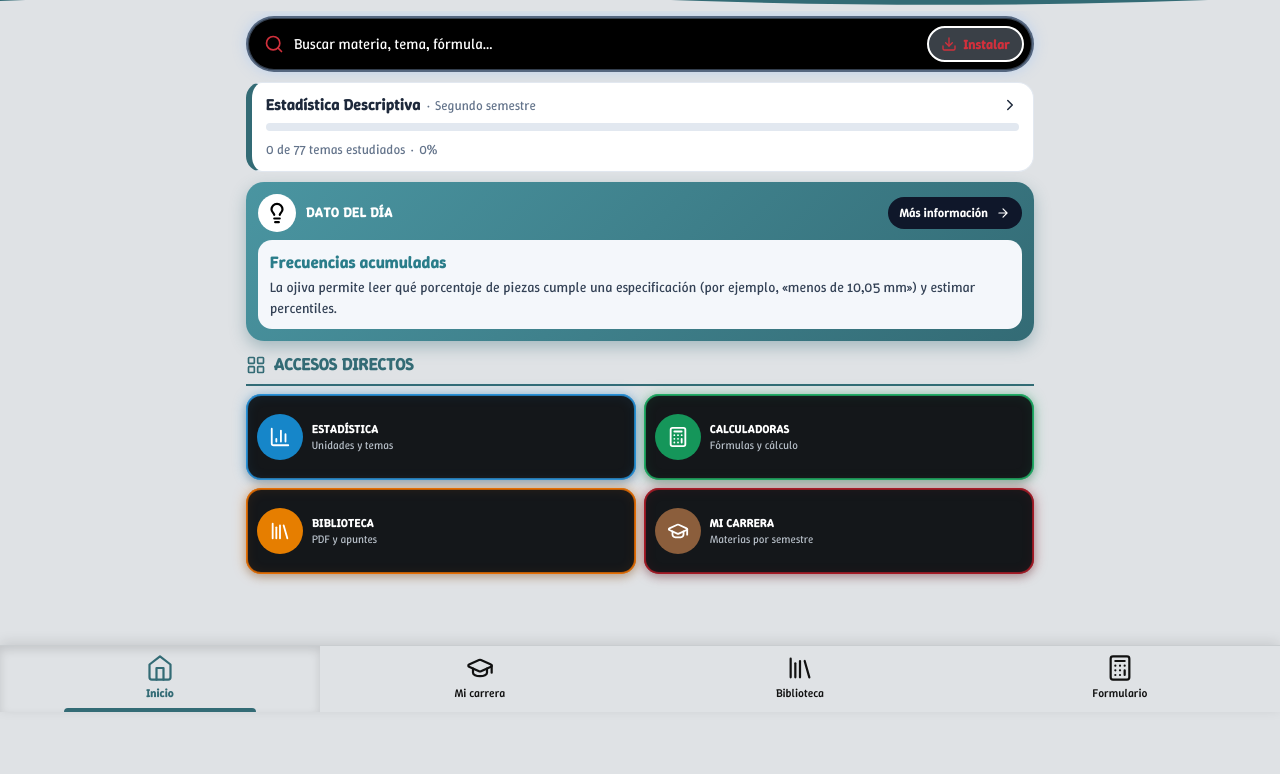
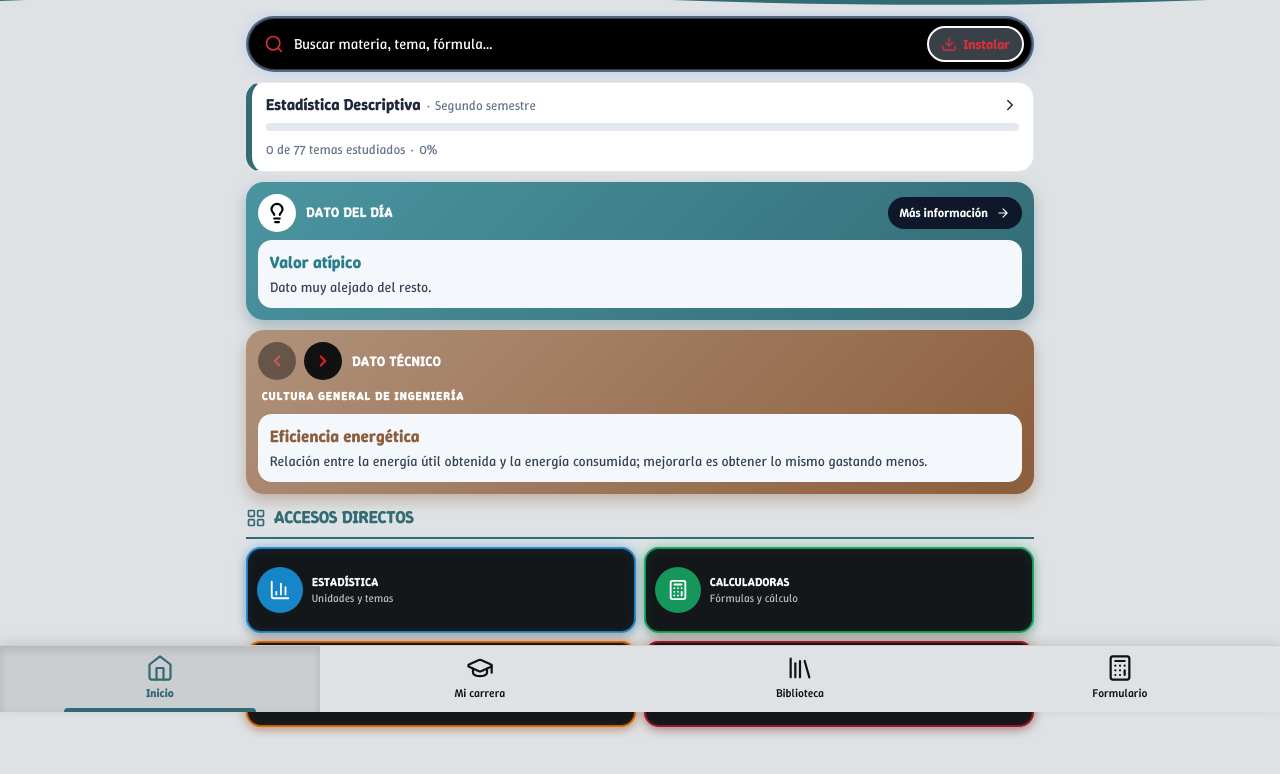
Before and after one commit to jpvaldez17/ingenieria_industrial, a plain HTML site: page index.html in a window 1280 px wide. Shown: the part 88-862 px from the top of the page. Before the commit the page ends 800 px from the top, so only its background shows below. Drawn offline with Linux system fonts and the light colour scheme.

Commit message:
Add files via upload

```diff
--- a/app.js
+++ b/app.js
@@ -103,15 +103,42 @@ const row=(h,i,t,s,c)=>`<a class="row card" href="${h}" style="--c:${c}"><span c
 const mx=f=>`<span class="fm2 fit"><span class="mw">${f.mathml}</span></span>`;
 const fcard=f=>`<a class="fc" href="#/calc/${f.id}" style="--c:${SUBJ()[f.subject].color}"><span class="bd">${ic(f.icon||'sigma',18)}</span><span class="ft"><b>${f.name}${f.custom?' <i class="mine">propia</i>':''}</b>${f.mathml?mx(f):`<code>${f.tex}</code>`}</span>${ic('chevR',16)}</a>`;
 
+/* ===== Dato del día (glosario de la materia actual; cambia al actualizar la app) y Dato técnico (glosario general) ===== */
+let DIA={},DT={h:[],i:-1},DTL=null;
+function diaPick(sid){
+ if(DIA[sid])return DIA[sid];
+ const c=(D.sub[sid]&&D.sub[sid].content)||{},pool=[];
+ for(const tid in c)(c[tid].glos||[]).forEach(g=>pool.push({t:g.t,p:g.p,tid}));
+ let r;
+ if(pool.length){const x=pool[Math.floor(Math.random()*pool.length)];r={t:x.t,p:/^[a-záéíóúñ]/.test(x.p)?x.p[0].toUpperCase()+x.p.slice(1):x.p,href:`#/tema/${sid}/${x.tid}`}}
+ else{const k=D.career.datos,d=k[Math.floor(Math.random()*k.length)];r={t:d.t,p:d.p,href:`#/materia/${sid}`}}
+ return DIA[sid]=r}
+function dtList(){if(!DTL&&GL)DTL=GL.secciones.flatMap(s=>s.items.map(x=>({n:s.n,g:s.t,t:x[0],p:x[1]})));return DTL||[]}
+function dtCur(){const L=dtList();if(!L.length)return null;if(DT.i<0){DT.h=[Math.floor(Math.random()*L.length)];DT.i=0}return L[DT.h[DT.i]]}
+function dtMove(dir){
+ const L=dtList();if(!L.length)return;
+ if(dir>0){if(DT.i<DT.h.length-1)DT.i++;else{let r,t=0;do{r=Math.floor(Math.random()*L.length)}while(r==DT.h[DT.i]&&++t<5);DT.h.push(r);DT.i++}}
+ else if(DT.i>0)DT.i--;
+ const e=document.getElementById('dtec');if(e)dtFill(e)}
+function dtInner(){
+ const x=dtCur();
+ if(!x)return`<div class="dh"><b>DATO TÉCNICO</b></div><div class="db"><p>Cargando glosario…</p></div>`;
+ return`<div class="dh"><span class="dnav"><button data-act="dtp" aria-label="Anterior"${DT.i>0?'':' disabled'}>${ic('chevL',18)}</button><button data-act="dtn" aria-label="Siguiente">${ic('chevR',18)}</button></span><b>DATO TÉCNICO</b></div><div class="dgr">${esc(x.g)}</div><div class="db"><strong>${esc(x.t)}</strong><p>${esc(x.p)}</p></div>`}
+function dtFill(e){const x=dtCur();if(x)e.style.setProperty('--g',gcol(x.n));e.innerHTML=dtInner()}
+const dtHTML=()=>{
+ if(!GL)loadGlos().then(()=>{const e=document.getElementById('dtec');if(e)dtFill(e)});
+ const x=dtCur();return`<div class="dato dtec" id="dtec" style="--g:${x?gcol(x.n):'#336B75'}">${dtInner()}</div>`};
+
 /* ===== Pantallas ===== */
 function home(){
  const cur=curId(),s=SUBJ()[cur],T=topics(cur),d=S.done.filter(x=>x.startsWith(cur+'/')).length,p=T.length?Math.round(d/T.length*100):0;
- const dt=D.career.datos[Math.floor((Date.now()-new Date(new Date().getFullYear(),0,0))/864e5)%D.career.datos.length],stand=matchMedia('(display-mode: standalone)').matches;
+ const dt=diaPick(cur),stand=matchMedia('(display-mode: standalone)').matches;
  const favs=S.favs.map(f=>{const[sid,tid]=f.split('/'),t=topics(sid).find(x=>x.id==tid);return t?`<a class="row" href="#/tema/${f}">${ic('bookmark',16)}<span>${esc(t.t)}</span>${ic('chevR',16)}</a>`:''}).join('');
  const tl=(h,c,hz,i,t,sb)=>`<a class="acc" href="${h}" style="--c:${c};--haz:${hz}"><span class="bd">${ic(i,22)}</span><span class="at"><b>${t}</b><small>${sb}</small></span></a>`;
  return `<div class="search"><a href="#/buscar">${ic('search')}<span>Buscar materia, tema, fórmula…</span></a>${stand?'':`<button data-act="inst">${ic('download',16)} Instalar</button>`}</div>
  <a class="card cur" href="#/materia/${cur}" style="--c:var(--tq)"><div class="r"><span><b>${s.name}</b> <small>· ${semTxt(cur)}</small></span>${ic('chevR',18)}</div><div class="bar"><i style="width:${p}%"></i></div><small>${T.length?`${d} de ${T.length} temas estudiados · ${p}%`:'Contenido próximamente'}</small></a>
- <div class="dato"><div class="dh"><span class="bd w">${ic('bulb',22)}</span><b>DATO DEL DÍA</b><a class="pillb" href="#/materia/${cur}">Más información ${ic('arrow',14)}</a></div><div class="db"><strong>${dt.t}</strong><p>${dt.p}</p></div></div>
+ <div class="dato"><div class="dh"><span class="bd w">${ic('bulb',22)}</span><b>DATO DEL DÍA</b><a class="pillb" href="${dt.href}">Más información ${ic('arrow',14)}</a></div><div class="db"><strong>${dt.t}</strong><p>${dt.p}</p></div></div>
+ ${dtHTML()}
  <h2 class="acch">${ic('grid',20)} ACCESOS DIRECTOS</h2>
  <div class="accs">${tl('#/materia/'+cur,'#1686c9','42,160,240',s.icon,s.short,D.sub[cur]?'Unidades y temas':'Próximamente')}${tl('#/formulario/'+cur,'#15965a','34,192,111','calc','Calculadoras','Fórmulas y cálculo')}${tl('#/biblioteca','#e67e00','255,122,0','lib','Biblioteca','PDF y apuntes')}${tl('#/carrera','#8b5e3c','185,28,40','cap','Mi carrera','Materias por semestre')}</div>
  ${favs?`<h2>Favoritos</h2><div class="card">${favs}</div>`:''}`}
@@ -353,6 +380,8 @@ document.addEventListener('click',async e=>{
  else if(a=='open')lopen(+d.id);
  else if(a=='del')ldel(+d.id);
  else if(a=='vclose')closeVisor()
+ else if(a=='dtn')dtMove(1);
+ else if(a=='dtp')dtMove(-1);
  else if(a=='gfilt'){GP=!GP;gRefresh()}
  else if(a=='gfsec'){const n=+d.n;GF.has(n)?GF.delete(n):GF.add(n);gRefresh()}
  else if(a=='gfclr'){GF.clear();gRefresh()}});
--- a/styles.css
+++ b/styles.css
@@ -547,3 +547,13 @@ details.gs>summary .ic{color:var(--mu);transition:transform .15s}details.gs[open
 
 /* ===== Glosario v33: subtítulo de área dentro de cada grupo ===== */
 .gs .ga{margin:12px 0 2px;padding:5px 10px;border-radius:8px;background:color-mix(in srgb,var(--c) 12%,#fff);color:var(--c);font-size:.72rem;font-weight:800;letter-spacing:.06em;text-transform:uppercase}
+
+/* ===== Inicio v34: Dato técnico (color según el grupo del glosario) ===== */
+.dato.dtec{background:linear-gradient(135deg,color-mix(in srgb,var(--g,#336B75) 68%,#fff),var(--g,#336B75));box-shadow:0 6px 16px color-mix(in srgb,var(--g,#336B75) 40%,transparent);transition:box-shadow .3s}
+.dtec .dh{display:flex;align-items:center;gap:10px}
+.dtec .dnav{display:flex;gap:8px}
+.dtec .dnav button{width:38px;height:38px;border-radius:50%;border:0;background:#111;display:grid;place-items:center;padding:0;cursor:pointer}
+.dtec .dnav button:disabled{opacity:.45}
+.dtec .dnav .ic{color:#e11d2e!important;stroke-width:3}
+.dtec .dgr{margin:2px 4px 8px;font-size:.74rem;font-weight:800;letter-spacing:.08em;text-transform:uppercase;color:#fff}
+.dato.dtec .db strong{color:var(--g)}
--- a/sw.js
+++ b/sw.js
@@ -1,5 +1,5 @@
-// Service Worker v33: red primero (siempre ve la versión nueva si hay internet) y caché de respaldo (offline).
-const V='ii-upds-v33',A=['./','index.html','styles.css','app.js','manifest.webmanifest','icon.svg','logo-gear.png','logo-upds.png','career.json','estadistica.json','formulas.json'];
+// Service Worker v34: red primero (siempre ve la versión nueva si hay internet) y caché de respaldo (offline).
+const V='ii-upds-v34',A=['./','index.html','styles.css','app.js','manifest.webmanifest','icon.svg','logo-gear.png','logo-upds.png','career.json','estadistica.json','formulas.json'];
 // Opcionales: si el archivo aún no está en el repo, no se rompe la instalación (ej. las fuentes).
 const O=['WinkySans-VariableFont_wght.ttf','WinkySans-Italic-VariableFont_wght.ttf','FormulaSans-Regular.woff','FormulaSans-Bold.woff','glosario.json','icon-192.png','icon-512.png','glosario.json'];
 self.addEventListener('install',e=>{e.waitUntil(caches.open(V).then(c=>c.addAll(A).then(()=>Promise.allSettled(O.map(u=>c.add(u))))));self.skipWaiting()});
```
